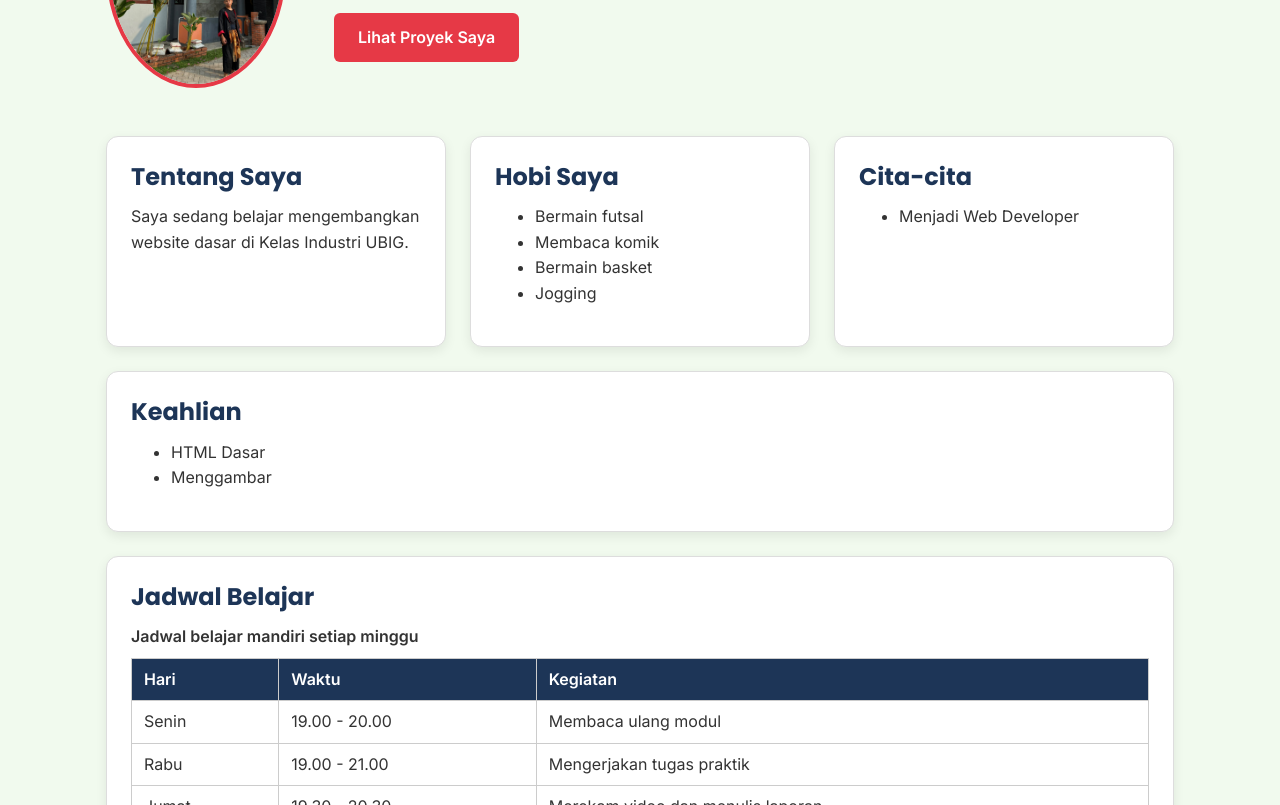
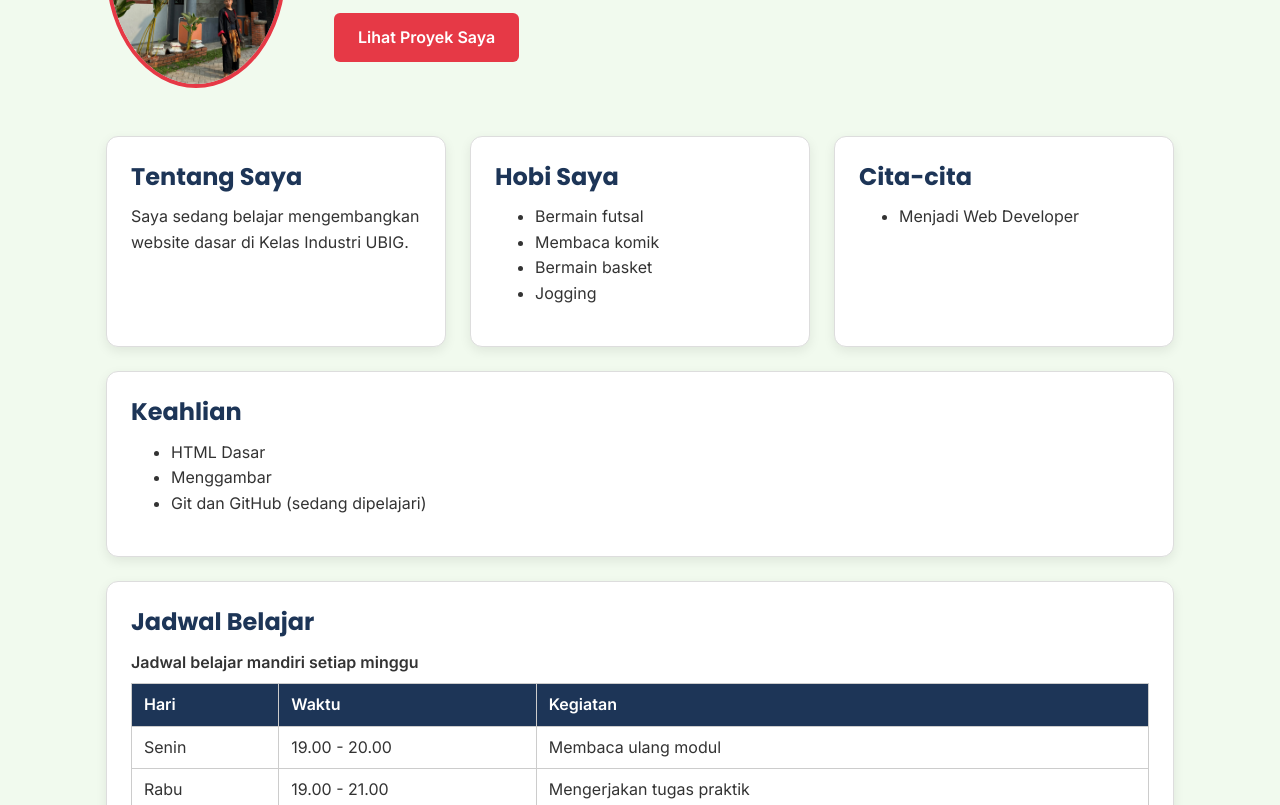
Before and after one commit to hazeluhuyy4-commits/portofolio, a plain HTML site: page index.html in a window 1280 px wide. Shown: the part 295-1100 px from the top of the page. Drawn offline with Linux system fonts and the light colour scheme.

Commit message:
feat: tambah keahlian Git dan GitHub

```diff
--- a/index.html
+++ b/index.html
@@ -82,6 +82,7 @@
                     <ul>
                         <li>HTML Dasar</li>
                         <li>Menggambar</li>
+                        <li>Git dan GitHub (sedang dipelajari)</li>
                     </ul>
                 </section>
 
```
